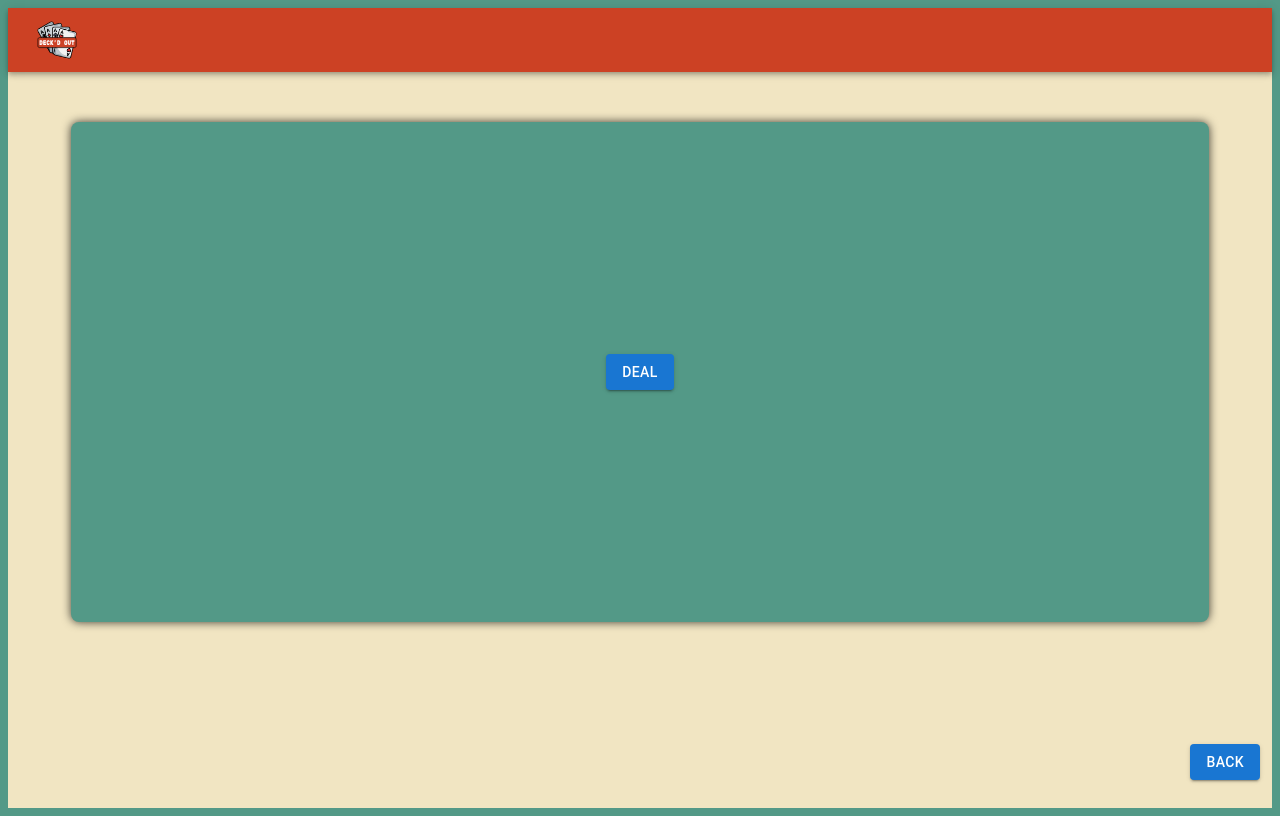
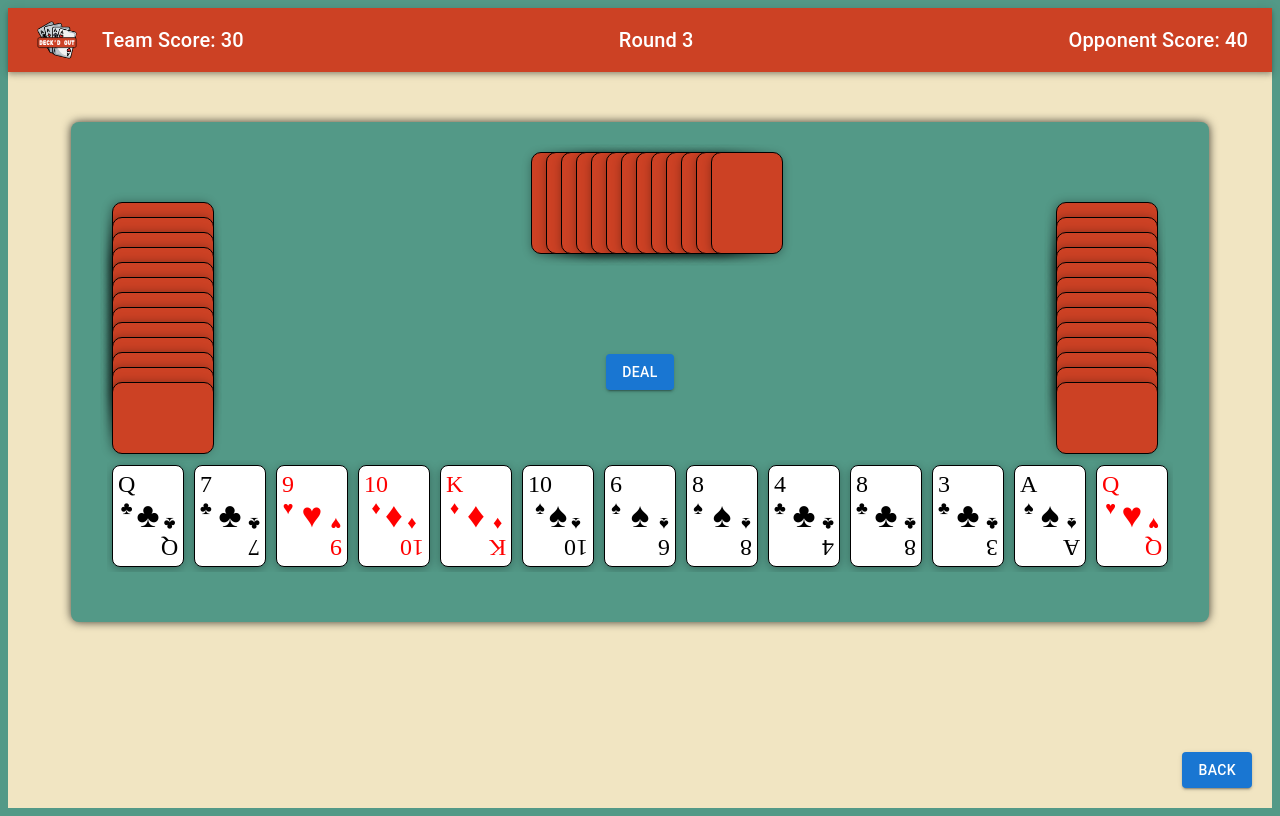
Before and after one commit to NellyBoi18/Deckd-Out, a React (Create React App) app in the folder cardgamehubfrontend/: page /spades in a window 1280 px wide. Both pictures are taken after a click on the button "DEAL". Built offline with nearby package versions, Linux system fonts and the light colour scheme.

Commit message:
Fixed the cards to deal to each player

```diff
--- a/cardgamehubfrontend/src/component/game-screens/CardDeck.js
+++ b/cardgamehubfrontend/src/component/game-screens/CardDeck.js
@@ -1,6 +1,5 @@
 import React, { useState } from 'react';
 
-// These functions are now defined outside the component and are exported
 export const createDeck = () => {
     const RANKS = ["A", "2", "3", "4", "5", "6", "7", "8", "9", "10", "J", "Q", "K"];
     const SUITS = ["diamonds", "clubs", "hearts", "spades"];
@@ -21,18 +20,20 @@ export const shuffleDeck = (cards) => {
     return cards;
 };
 
+export const getSuitSymbol = (suit) => {
+    const symbols = {
+        diamonds: '♦',
+        clubs: '♣',
+        hearts: '♥',
+        spades: '♠'
+    };
+    return symbols[suit];
+};
+
 const CardDeck = () => {
     const [cards] = useState(shuffleDeck(createDeck()));
 
-    const getSuitSymbol = (suit) => {
-        const symbols = {
-            diamonds: '♦',
-            clubs: '♣',
-            hearts: '♥',
-            spades: '♠'
-        };
-        return symbols[suit];
-    };
+
 
     const handleCardClick = async (card) => {
         console.log(`Clicked on ${card.rank} of ${card.suit}`);
--- a/cardgamehubfrontend/src/component/game-screens/SpadesDefault.js
+++ b/cardgamehubfrontend/src/component/game-screens/SpadesDefault.js
@@ -1,53 +1,203 @@
 import React, { useState } from 'react';
 import { Typography, Button, Box, AppBar, Toolbar } from '@mui/material';
-import { shuffleDeck, createDeck } from './CardDeck';
 import Logo from '../../assets/logo.svg';
+import { shuffleDeck, createDeck, getSuitSymbol } from './CardDeck';
 
 function SpadesDefault() {
     const [dealtCards, setDealtCards] = useState({ player: [], cpu1: [], cpu2: [], cpu3: [] });
+    const [isDealt, setIsDealt] = useState(false);
 
     const dealCards = () => {
         const deck = shuffleDeck(createDeck());
         const hands = { player: [], cpu1: [], cpu2: [], cpu3: [] };
-      deck.forEach((card, index) => {
-          const playerKey = Object.keys(hands)[index % 4];
-          hands[playerKey].push(card);
-      });
+        for (let i = 0; i < deck.length; i++) {
+            const playerKey = Object.keys(hands)[i % 4];
+            hands[playerKey].push(deck[i]);
+        }
         setDealtCards(hands);
+        setIsDealt(true);
         // Log each hand to the console
       console.log("Player's hand:", hands.player);
       console.log("CPU1's hand:", hands.cpu1);
       console.log("CPU2's hand:", hands.cpu2);
       console.log("CPU3's hand:", hands.cpu3);
+
+    };
+
+    const cardStyle = {
+        height: "100px",
+        width: "70px",
+        margin: "5px",
+        display: "flex",
+        flexDirection: "column",
+        justifyContent: "center",
+        alignItems: "center",
+        background: "#fff",
+        border: "1px solid #000",
+        borderRadius: "8px",
+        boxShadow: "0 2px 10px rgba(0,0,0,0.3)",
+        fontFamily: "'Times New Roman', serif",
+        position: 'relative',
+        fontSize: '18px',
+        cursor: 'pointer', // You may or may not want the pointer effect
     };
 
 
+    const cardBackStyle = {
+      height: "100px",
+      width: "70px",
+      margin: "5px",
+      backgroundColor: "#CC4124",
+      border: "1px solid #000",
+      borderRadius: "10px",
+      boxShadow: "0 2px 10px rgba(0,0,0,0.3)"
+    };
+
+    const renderCard = (card, index) => {
         return (
-        <div style={{ backgroundColor: '#F1E5C2', minHeight: '100vh' }}>
+            <div
+                key={card.suit + card.rank + index}
+                style={{
+                    ...cardStyle,
+                    color: card.suit === 'diamonds' || card.suit === 'hearts' ? 'red' : 'black',
+                }}
+                // onClick={() => handleCardClick(card)} // Include if you want a click handler
+            >
+                <div style={{ position: 'absolute', top: '5px', left: '5px' }}>
+                    <div style={{ fontSize: '24px' }}>{card.rank}</div>
+                    <div style={{ fontSize: '18px' }}>{getSuitSymbol(card.suit)}</div>
+                </div>
+                <div style={{ fontSize: '35px' }}>{getSuitSymbol(card.suit)}</div>
+                <div style={{ position: 'absolute', bottom: '5px', right: '5px', transform: 'rotate(180deg)' }}>
+                    <div style={{ fontSize: '24px' }}>{card.rank}</div>
+                    <div style={{ fontSize: '18px' }}>{getSuitSymbol(card.suit)}</div>
+                </div>
+            </div>
+        );
+    };
+
+    const renderCardBack = (index, isHorizontal = true) => {
+        const offsetStyle = isHorizontal
+            ? { left: `${index * 15}px` }
+            : { top: `${index * 30}px` };
+
+        return (
+            <div
+                key={'back' + index}
+                style={{
+                    ...cardBackStyle,
+                    position: 'absolute',
+                    ...offsetStyle,
+                }}
+            >
+            </div>
+        );
+    };
+    const renderCardBackHorizontal = (index) => {
+        const offsetStyle = {
+            left: `${index * 15}px`,
+            zIndex: index, // Ensures that cards are stacked with the correct card on top
+        };
+
+        return (
+            <div
+                key={'back' + index}
+                style={{
+                    ...cardBackStyle,
+                    position: 'absolute',
+                    ...offsetStyle,
+                }}
+            >
+            </div>
+        );
+    };
+
+    // Define the styles for the player and CPU hands
+    const handStyles = {
+        player: {
+            position: 'absolute',
+            bottom: '10%',
+            left: '50%',
+            transform: 'translateX(-50%)',
+            display: 'flex',
+            flexWrap: 'nowrap',
+            overflowX: 'auto'
+        },
+        cpu1: {
+            position: 'absolute',
+            left: '13%',
+            top: '15%',
+            transform: 'translateY(-50%) rotate(90deg)', // Rotate the hand to be horizontal
+            transformOrigin: 'bottom left', // Ensures that the rotation happens relative to the bottom left corner
+        },
+        cpu2: {
+            position: 'absolute',
+            top: '5%',
+            left: '40%',
+            transform: 'translateX(-50%)',
+            display: 'flex',
+            justifyContent: 'center'
+        },
+        cpu3: {
+            position: 'absolute',
+            right: '4%',
+            top: '15%',
+            transform: 'translateY(-50%) rotate(90deg)', // Rotate the hand to be horizontal
+            transformOrigin: 'bottom right', // Ensures that the rotation happens relative to the bottom right corner
+        }
+    }
+
+
+    return (
+        <div style={{ backgroundColor: '#F1E5C2', minHeight: '100vh', position: 'relative' }}>
             <AppBar position="static" style={{ backgroundColor: '#CC4124' }}>
                 <Toolbar>
                     <img src={Logo} alt="Logo" style={{ marginRight: '10px', width: '50px' }} />
-                    {/* Scores and Round Info Here */}
+                    <Typography variant="h6" component="div" sx={{ flexGrow: 1, textAlign: 'left', marginLeft: '10px' }}>
+                        Team Score: 30
+                    </Typography>
+                    <Typography variant="h6" component="div" sx={{ flexGrow: 1, textAlign: 'center' }}>
+                        Round 3
+                    </Typography>
+                    <Typography variant="h6" component="div" sx={{ flexGrow: 1, textAlign: 'right' }}>
+                        Opponent Score: 40
+                    </Typography>
                 </Toolbar>
             </AppBar>
-            <Box
-                sx={{
+
+            <Box sx={{
                 backgroundColor: '#539987',
                 borderRadius: '8px',
                 width: '90%',
                 height: '500px',
                 margin: '50px auto',
-                    transition: 'box-shadow 0.3s',
                 boxShadow: '0px 0px 10px 0px rgba(0,0,0,0.75)',
                 display: 'flex',
                 alignItems: 'center',
-                    justifyContent: 'center'
-                }}
-            >
+                justifyContent: 'center',
+                position: 'relative'  // Ensure absolute positioning within
+            }}>
                 <Button variant="contained" color="primary" onClick={dealCards}>Deal</Button>
+                {isDealt && (
+                  <>
+                  <Box sx={handStyles.player}>
+                      {dealtCards.player.map(renderCard)}
+                  </Box>
+                  <Box sx={handStyles.cpu1}>
+                      {dealtCards.cpu1.map((_, index) => renderCardBackHorizontal(index))}
+                  </Box>
+                  <Box sx={handStyles.cpu2}>
+                      {dealtCards.cpu2.map((_, index) => renderCardBack(index, true))}
+                  </Box>
+                  <Box sx={handStyles.cpu3}>
+                      {dealtCards.cpu3.map((_, index) => renderCardBackHorizontal(index))}
+                  </Box>
+              </>
+            )}
+
+            </Box>
+
             <Button variant="contained" href="/home" color="primary" style={{ position: 'absolute', bottom: '20px', right: '20px' }}>Back</Button>
-            </Box>
-            {/* add a component here to show the player's cards */}
         </div>
     );
 }
--- a/cardgamehubfrontend/src/component/main-screen/CardDeck.js
+++ b/cardgamehubfrontend/src/component/main-screen/CardDeck.js
@@ -46,7 +46,7 @@ const CardDeck = () => {
     const handleCardClick = async (card) => {
         console.log(`Clicked on ${card.rank} of ${card.suit}`);
         try {
-            const response = await fetch('http://localhost:8080/card/add', {
+            const response = await fetch('http://localhost:8080/card/update', {
                 method: 'POST',
                 headers: {
                     'Content-Type': 'application/json',
@@ -54,7 +54,6 @@ const CardDeck = () => {
                 body: JSON.stringify({
                     suit: card.suit,
                     value: rankToValue(card.rank),
-                    owner: "DefaultOwner"
                 })
             });
             if (!response.ok) {
```
Lines whose indentation alone changed are shown as unchanged.
